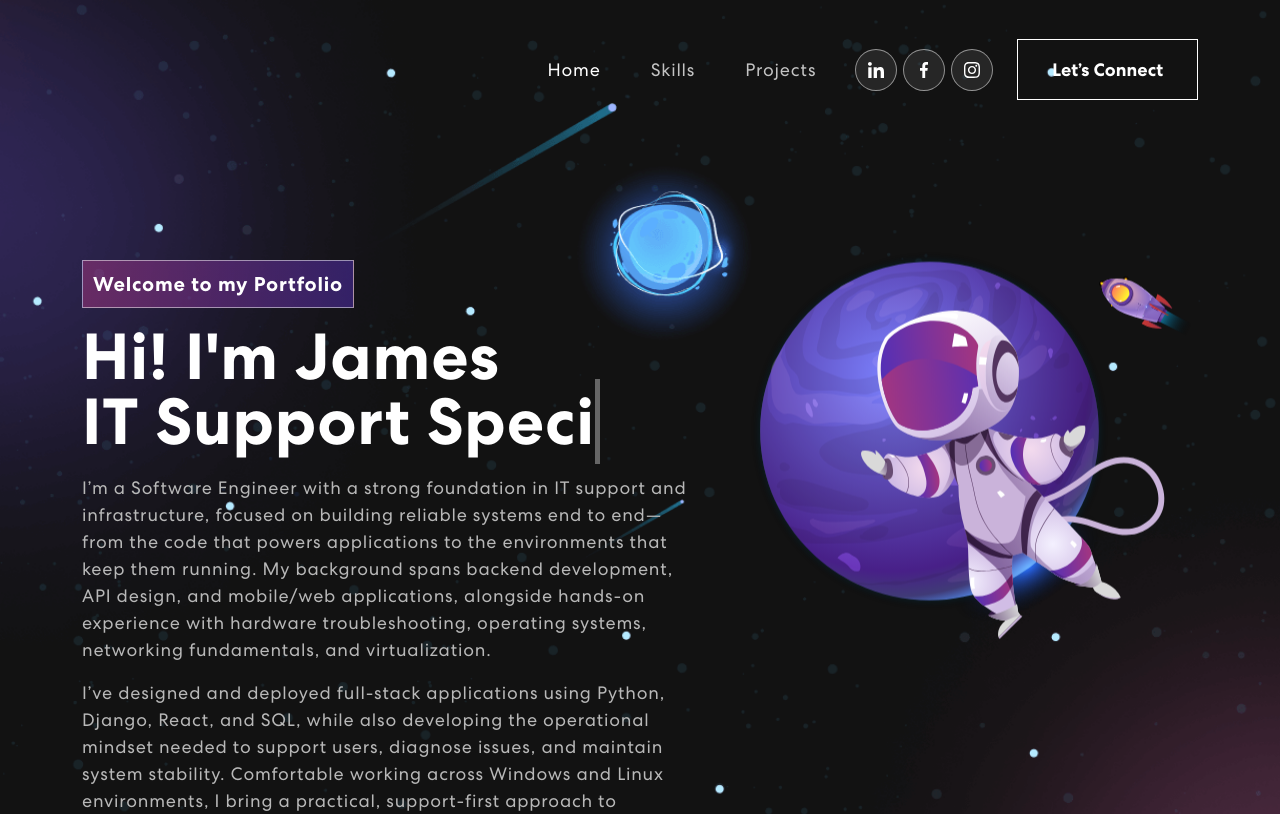
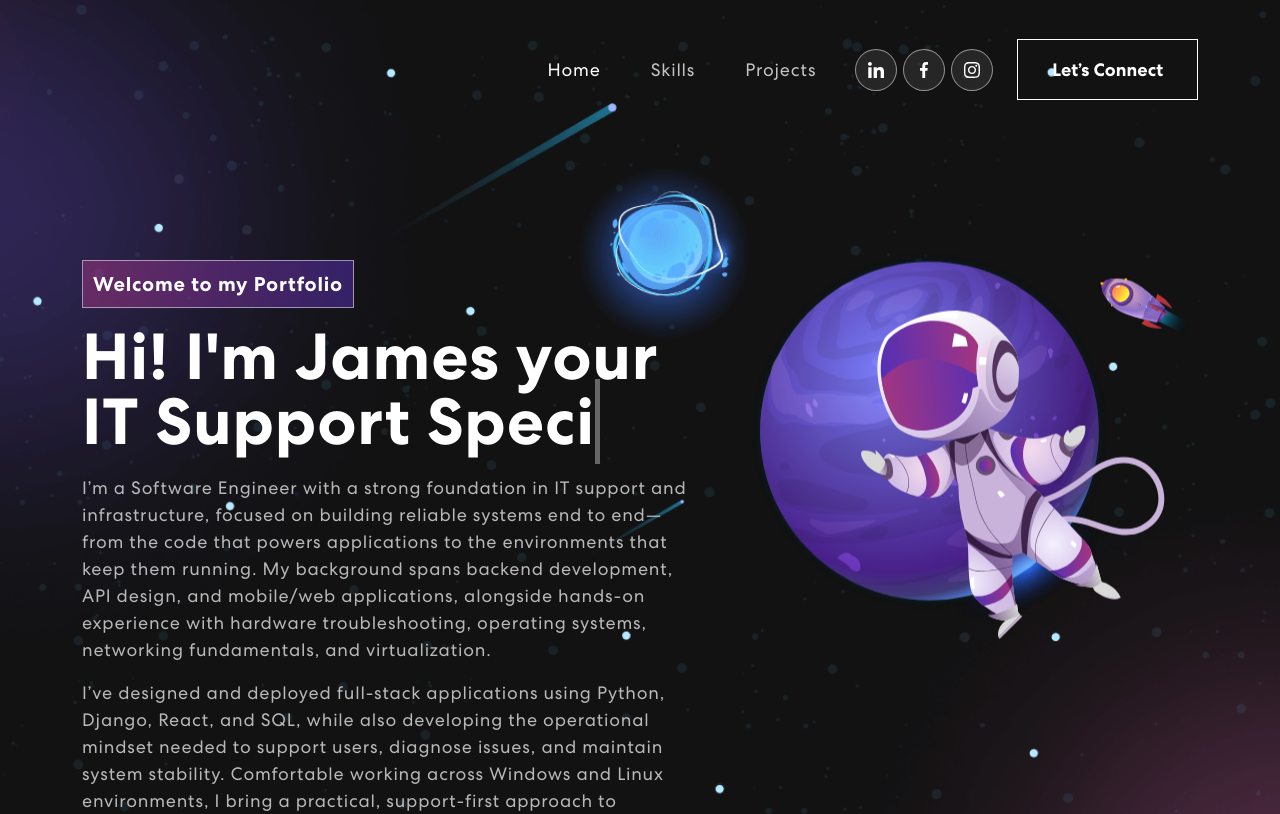
Before and after one commit to JSander72/Personal-Portfolio, a React (Create React App) app: page / in a window 1280 px wide. Shown: the top 814 px of the page. Built offline with nearby package versions, Linux system fonts and the light colour scheme.

Commit message:
feat: update greeting in Banner component for improved personalization

```diff
--- a/src/components/Banner.js
+++ b/src/components/Banner.js
@@ -53,7 +53,7 @@ export const Banner = () => {
               {({ isVisible }) =>
               <div className={isVisible ? "animate__animated animate__fadeIn" : ""}>
                 <span className="tagline">Welcome to my Portfolio</span>
-                <h1>{`Hi! I'm James`} <span className="txt-rotate" dataPeriod="1000" data-rotate='[ "IT Support Specialist", "Software Engineer", "System Adminstration",  ]'><span className="wrap">{text}</span></span></h1>
+                <h1>{`Hi! I'm James your`} <span className="txt-rotate" dataPeriod="1000" data-rotate='[ "IT Support Specialist", "Software Engineer", "System Adminstration",  ]'><span className="wrap">{text}</span></span></h1>
                   <p>
                   I’m a Software Engineer with a strong foundation in IT support and infrastructure, focused on building reliable systems end to end—from the code that powers applications to the environments that keep them running. My background spans backend development, API design, and mobile/web applications, alongside hands-on experience with hardware troubleshooting, operating systems, networking fundamentals, and virtualization.
                   </p>
```
